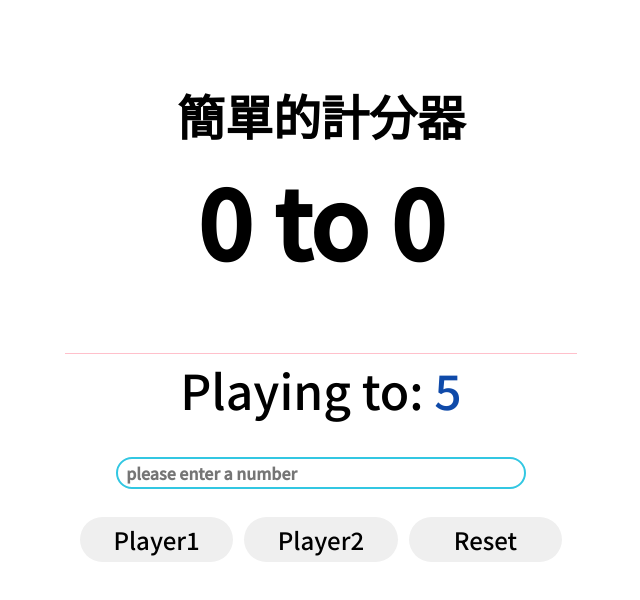
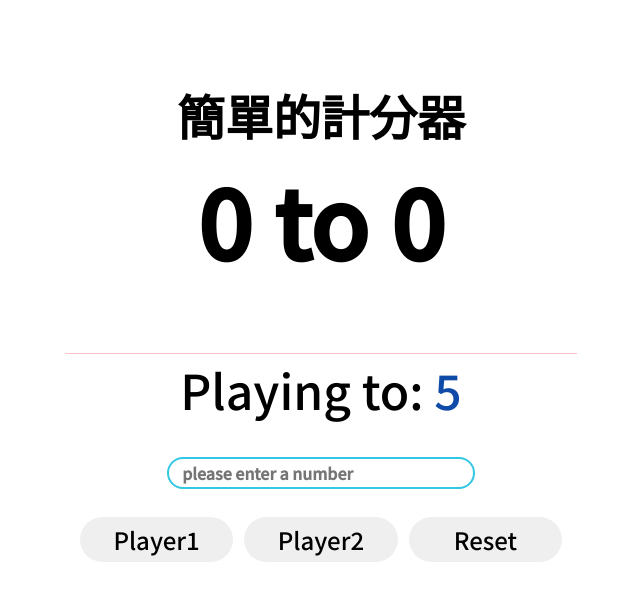
Before and after one commit to Tommy95271/score_keeper, a plain HTML site: page index.html in a window 1280 px wide. Shown: the whole page, without its empty margins (319-959 px from the left). Drawn offline with nearby package versions, Linux system fonts and the light colour scheme.

Commit message:
make input number RWD width

```diff
--- a/style.css
+++ b/style.css
@@ -44,7 +44,7 @@ input[type="number"] {
 	/* display: block; */
 	width: 80%;
 	height: 2rem;
-	padding: 0.5rem;
+	padding: 0.8rem;
 	font-size: 1rem;
 	font-weight: 700;
 	border: 2px solid hsl(189, 75%, 54%);
@@ -67,6 +67,12 @@ input[type="number"] {
 	color: hsl(240, 50%, 70%);
 }
 
+@media screen and (min-width: 768px) {
+	input[type="number"] {
+		width: 60%;
+	}
+}
+
 @media screen and (min-width: 960px) {
 	#main {
 		margin: 5% 30%;
```
